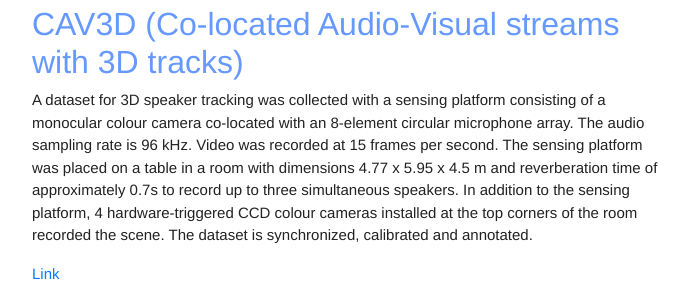
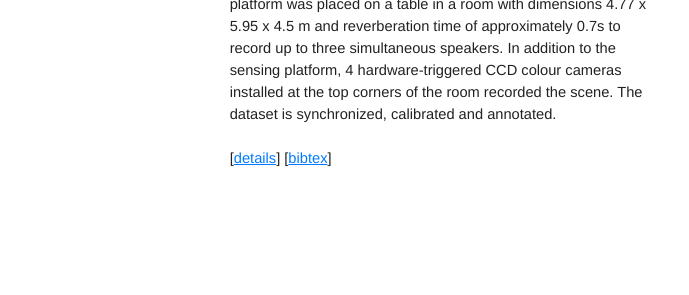
Before and after one commit to kerolex/kerolex.github.io, a PHP site: page /data.html in a window 1280 px wide. Shown: the part 845-1140 px from the top of the page, without its empty margins (288-977 px from the left). After the commit the page ends 1011 px from the top, so only its background shows below. Run offline with PHP 8.4, Linux system fonts and the light colour scheme; some libraries are stand-ins or nearby versions.

Commit message:
Website updated

```diff
--- a/data.html
+++ b/data.html
@@ -93,7 +93,55 @@
 									@misc{Xompero2020CCM,
 									title = {CORSMAL Containers Manipulation},
 									author = {Xompero, Alessio and Sanchez-Matilla, Ricardo, and Mazzon, Riccardo and Cavallaro, Andrea},
+									organization={Queen Mary University of Londodn},
+									doi={https://doi.org/10.17636/101CORSMAL1},
 									year = {2020}
+								}
+							</div>
+						</td>
+					</tr>
+					<tr>
+					<td class="tg-km2t" style="vertical-align: text-top;">
+						<a href="http://corsmal.eecs.qmul.ac.uk/containers.html" TARGET = "_blank">
+							<img src="http://corsmal.eecs.qmul.ac.uk/images/ICASSP20_dataset/000003.png" alt="Containers"  width="100%" style="vertical-align: middle;"/></a>
+							</td>
+							<td class="tg-zv4m" style="vertical-align: top;">
+								<em style="color:#6699ff">CORSMAL Containers</em><br><br>
+								A vision dataset of 23 transparent and non-transparent containers, such as drinking cups, drinking glasses and bottles. Each container lies on a table in two different setups with different lighting and background conditions, and is observed by two cameras with a wide-baseline, acquiring RGB, depth, and narrow-baseline stereo infrared images.
+								<br><br>
+								[<a title="Dataset" href="http://corsmal.eecs.qmul.ac.uk/containers.html" TARGET = "_blank"><u>details</u></a>]
+								[<a class="papercite_pdf" title="BibTex" onclick="AppearBib('bib_containers')"><u>bibtex</u></a>]
+								<div id="bib_containers"  style="display:none;" class="bib pre-white-space">
+									@misc{Xompero2020CCM,
+									title = {CORSMAL Containers},
+									author = {Xompero, Alessio and Sanchez-Matilla, Ricardo, and Mazzon, Riccardo and Cavallaro, Andrea},
+									organization={Queen Mary University of Londodn},
+									doi={https://doi.org/10.17636/corsmal2},
+									year = {2020}
+								}
+							</div>
+						</td>
+					</tr>
+					<tr>
+					<td class="tg-km2t" style="vertical-align: text-top;">
+						<a href="https://ict.fbk.eu/units/speechtek/cav3d/" TARGET = "_blank">
+							<img src="https://ict.fbk.eu/wp-content/uploads/2018/10/TMMenvironment2.png" alt="CAV3D"  width="100%" style="vertical-align: middle;"/></a>
+							</td>
+							<td class="tg-zv4m" style="vertical-align: top;">
+								<em style="color:#6699ff">CAV3D (Co-located Audio-Visual streams with 3D tracks)</em><br><br>
+								A dataset for 3D speaker tracking was collected with a sensing platform consisting of a monocular colour camera co-located with an 8-element circular microphone array. The audio sampling rate is 96 kHz. Video was recorded at 15 frames per second. The sensing platform was placed on a table in a room with dimensions 4.77 x 5.95 x 4.5 m and reverberation time of approximately 0.7s to record up to three simultaneous speakers. In addition to the sensing platform, 4 hardware-triggered CCD colour cameras installed at the top corners of the room recorded the scene. The dataset is synchronized, calibrated and annotated.
+								<br><br>
+								[<a title="Dataset" href="https://ict.fbk.eu/units/speechtek/cav3d/" TARGET = "_blank"><u>details</u></a>]
+								[<a class="papercite_pdf" title="BibTex" onclick="AppearBib('bib_cav3d')"><u>bibtex</u></a>]
+								<div id="bib_cav3d"  style="display:none;" class="bib pre-white-space">
+									@article{Qian2019TMM,
+									title = {Multi-speaker tracking from an audio-visual sensing device},
+									author = {Qian, X. and Brutti, A., and Omologo, L. and Cavallaro, Andrea},
+									journal={IEEE Transactions on Multimedia},
+									volume={21},
+									number={10},
+									month=mar,
+									year = {2019}
 								}
 							</div>
 						</td>
@@ -101,25 +149,6 @@
 				</table>
 				<br>
 			</div>
-
-			<h2 style="text-align: left;">CORSMAL Containers Manipulation</h2>
-			<p>
-				A dataset with 1140 audio-visual-inertial recordings of people interacting with (15) containers, using 4 cameras (RGB, depth, and infrared) and a 8-element circular microphone array. Containers are either empty of filled at 2 different levels (50%, 90%) with 3 different types of content (water, pasta, rice). For example, people can pour a liquid in a glass/cup or shake a food box.
-			</p>
-			<a href="http://corsmal.eecs.qmul.ac.uk/containers_manip.html">Link</a>
-
-			<h2 style="text-align: left;">CORSMAL Containers</h2>
-			<p>
-				A vision dataset of 23 transparent and non-transparent containers, such as drinking cups, drinking glasses and bottles. Each container lies on a table in two different setups with different lighting and background conditions, and is observed by two cameras with a wide-baseline, acquiring RGB, depth, and narrow-baseline stereo infrared images.
-			</p>
-			<a href="http://corsmal.eecs.qmul.ac.uk/containers.html">Link</a>
-
-			<h2 style="text-align: left;">CAV3D (Co-located Audio-Visual streams with 3D tracks)</h2>
-			<p>
-				A dataset for 3D speaker tracking was collected with a sensing platform consisting of a monocular colour camera co-located with an 8-element circular microphone array. The audio sampling rate is 96 kHz. Video was recorded at 15 frames per second. The sensing platform was placed on a table in a room with dimensions 4.77 x 5.95 x 4.5 m and reverberation time of approximately 0.7s to record up to three simultaneous speakers. In addition to the sensing platform, 4 hardware-triggered CCD colour cameras installed at the top corners of the room recorded the scene. The dataset is synchronized, calibrated and annotated.
-			</p>
-			<a href="https://ict.fbk.eu/units/speechtek/cav3d/">Link</a>
-
 		</div>
 	</body>
 	</html>
--- a/mystyle.css
+++ b/mystyle.css
@@ -121,8 +121,8 @@ border-top-color: rgb( 255, 255, 255 );
 }
 
 nav > ul > li > a.active {
-  background-color: #6699ff;
-  color: white;
+  background-color:  #fff;
+  color: #6699ff;
 }
 
 div.paper-teaser {
```
Also changed, not shown: index.html (+6 -3 lines).
